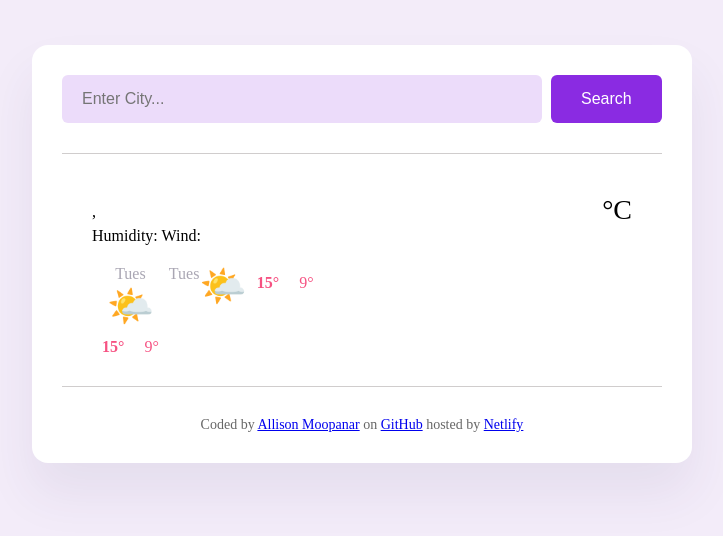
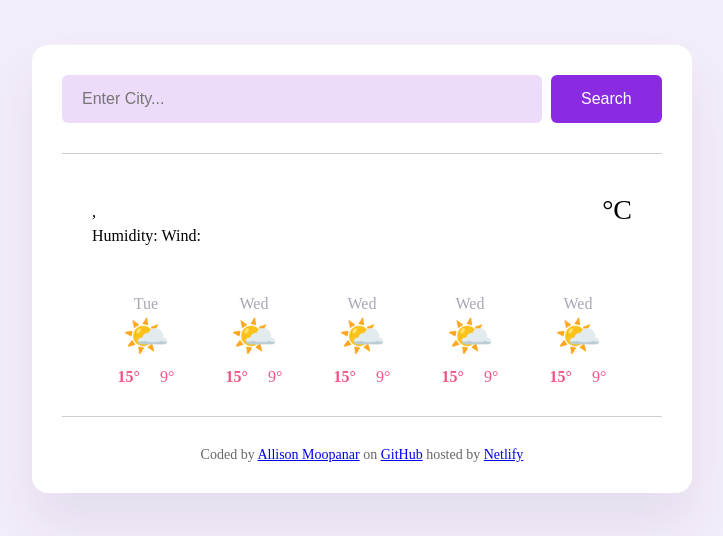
Before and after one commit to Allison-93/Weather-app-project, a plain HTML site: page index.html in a window 1280 px wide. Shown: the whole page, without its empty margins (278-1001 px from the left). Drawn offline with nearby package versions, Linux system fonts and the light colour scheme; no server answers.

Commit message:
corrected errors and added basic html and css

```diff
--- a/index.html
+++ b/index.html
@@ -46,7 +46,7 @@
         </div>
         <div class="weather-forecast">
           <div class="weather-forecast-day">
-            <div class="weather-forecast-date">Tues</div>
+            <div class="weather-forecast-date">Tue</div>
             <div class="weather-forecast-icon">🌤️</div>
             <div class="weather-forecast-temperatures">
               <div class="weather-forecast-temperature">
@@ -55,14 +55,45 @@
               <div class="weather-forecast-temperature">9&deg;</div>
             </div>
           </div>
-          <div class="weather-forecast-day"></div>
-          <div class="weather-forecast-date">Tues</div>
-          <div class="weather-forecast-icon">🌤️</div>
-          <div class="weather-forecast-temperatures">
-            <div class="weather-forecast-temperature">
-              <strong>15&deg;</strong>
+          <div class="weather-forecast-day">
+            <div class="weather-forecast-date">Wed</div>
+            <div class="weather-forecast-icon">🌤️</div>
+            <div class="weather-forecast-temperatures">
+              <div class="weather-forecast-temperature">
+                <strong>15&deg;</strong>
+              </div>
+              <div class="weather-forecast-temperature">9&deg;</div>
             </div>
-            <div class="weather-forecast-temperature">9&deg;</div>
+          </div>
+          <div class="weather-forecast-day">
+            <div class="weather-forecast-date">Wed</div>
+            <div class="weather-forecast-icon">🌤️</div>
+            <div class="weather-forecast-temperatures">
+              <div class="weather-forecast-temperature">
+                <strong>15&deg;</strong>
+              </div>
+              <div class="weather-forecast-temperature">9&deg;</div>
+            </div>
+          </div>
+          <div class="weather-forecast-day">
+            <div class="weather-forecast-date">Wed</div>
+            <div class="weather-forecast-icon">🌤️</div>
+            <div class="weather-forecast-temperatures">
+              <div class="weather-forecast-temperature">
+                <strong>15&deg;</strong>
+              </div>
+              <div class="weather-forecast-temperature">9&deg;</div>
+            </div>
+          </div>
+          <div class="weather-forecast-day">
+            <div class="weather-forecast-date">Wed</div>
+            <div class="weather-forecast-icon">🌤️</div>
+            <div class="weather-forecast-temperatures">
+              <div class="weather-forecast-temperature">
+                <strong>15&deg;</strong>
+              </div>
+              <div class="weather-forecast-temperature">9&deg;</div>
+            </div>
           </div>
         </div>
       </main>
--- a/src/index.css
+++ b/src/index.css
@@ -93,14 +93,16 @@ footer {
 }
 .weather-forecast-temperatures {
   text-align: center;
+  display: flex;
+  justify-content: center;
   margin-top: 10px;
   color: #f65282;
-  display: flex;
-  justify-content: center;
 }
 .weather-forecast-temperature {
   padding: 0 10px;
 }
 .weather-forecast {
   display: flex;
+  justify-content: space-around;
+  margin-top: 30px;
 }
```
